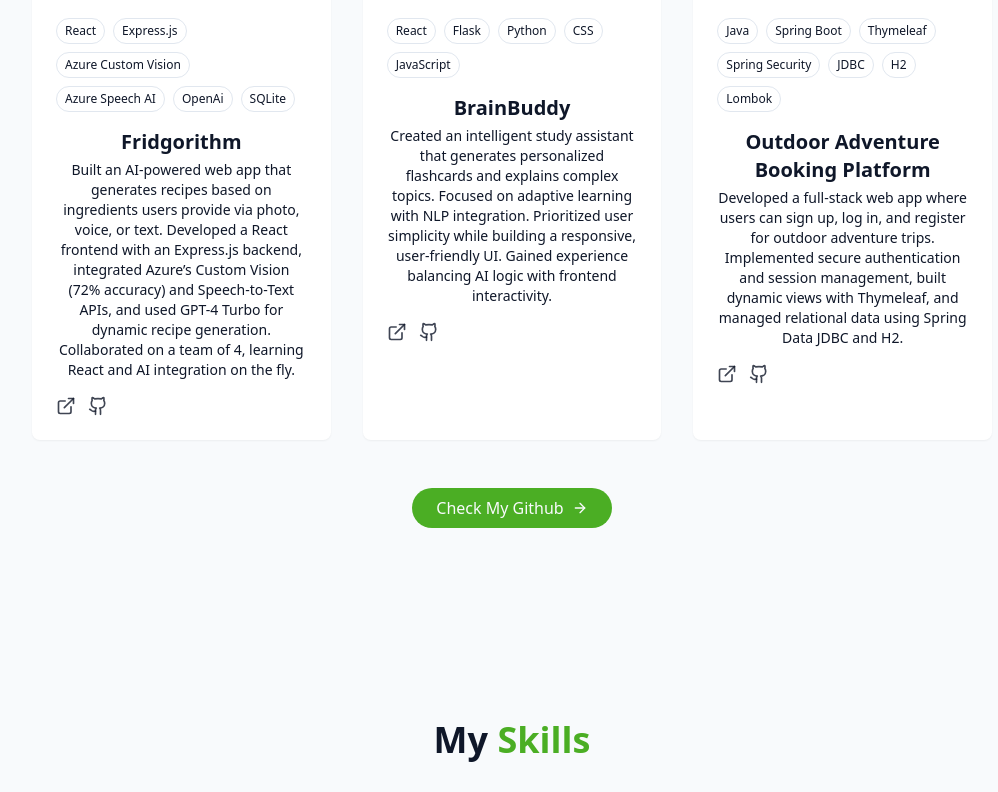
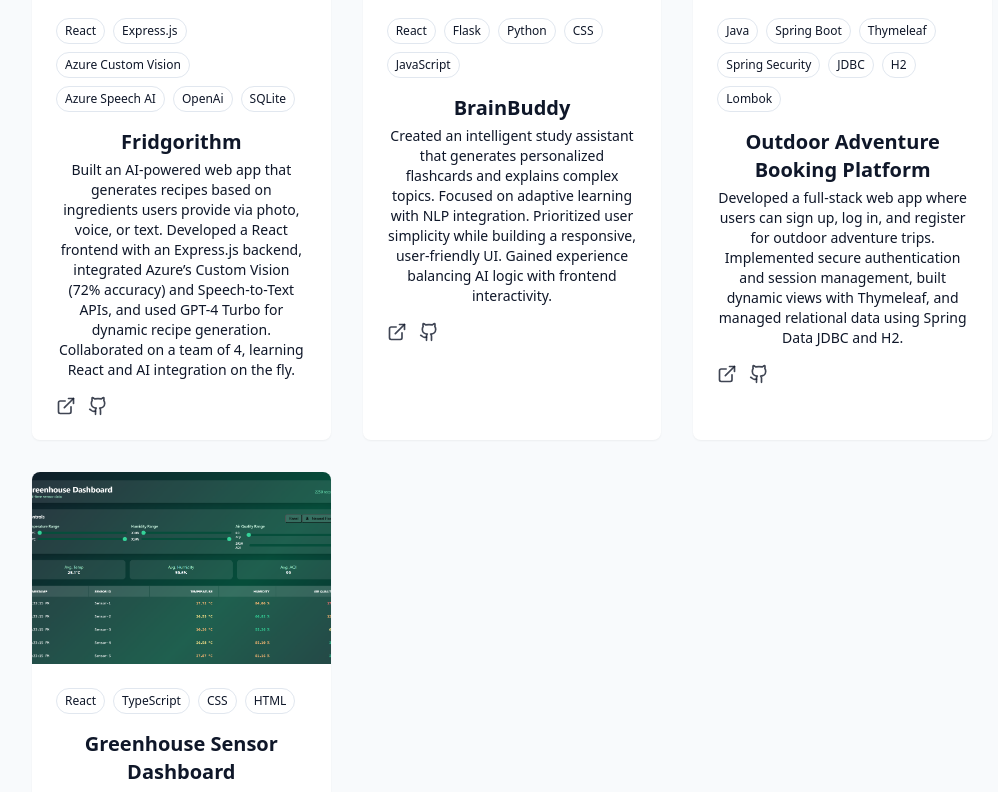
Before and after one commit to GrantOkawa/personal-portfolio, a React (Vite) app: page / in a window 1280 px wide. Shown: the part 2000-2792 px from the top of the page, without its empty margins (128-1126 px from the left). Built offline with nearby package versions, Linux system fonts and the light colour scheme.

Commit message:
Added greenhouse dashboard project

```diff
--- a/src/components/ProjectsSection.jsx
+++ b/src/components/ProjectsSection.jsx
@@ -27,6 +27,15 @@ const projects = [
         tags: ["Java", "Spring Boot", "Thymeleaf", "Spring Security", "JDBC", "H2", "Lombok"],
         demoUrl: "https://spring-boot-booking-platform-project.onrender.com/",
         githubUrl: "https://github.com/GrantOkawa/Spring-Boot-Booking-Platform-Project"
+    },
+    {
+        id: 4,
+        title: "Greenhouse Sensor Dashboard",
+        description: "Real-time dashboard for greenhouse sensors that monitor temperature, humidity, and air quality. React-based application that shows live sensor data.",
+        image: "/projects/greenhouse.png",
+        tags: ["React", "TypeScript", "CSS", "HTML"],
+        demoUrl: "https://greenhouse-sensor-dashboard.vercel.app/",
+        githubUrl: "https://github.com/GrantOkawa/greenhouse-sensor-dashboard"
     },
 ];
 
```
Also changed, not shown: public/projects/greenhouse.png (added).
